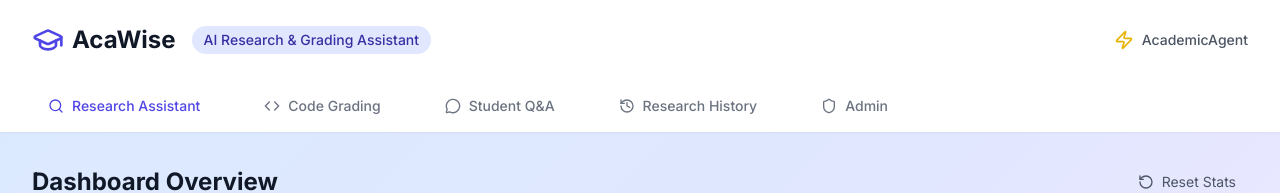
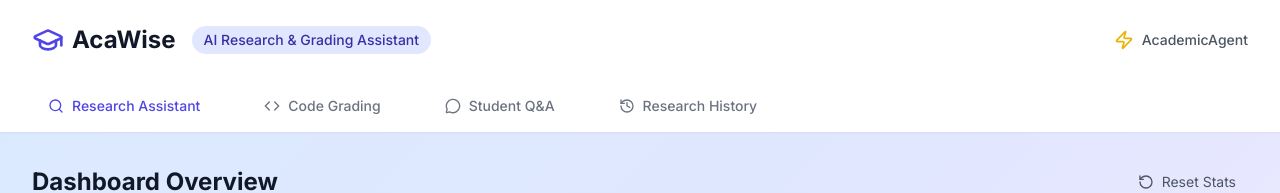
Before and after one commit to James-wasonga/Academic-Agent, a React (Vite) app in the folder Frontend/: page / in a window 1280 px wide. Shown: the top 193 px of the page. Built offline with nearby package versions, Linux system fonts and the light colour scheme.

Commit message:
disable the admin nav

```diff
--- a/Frontend/src/components/Navigation/Navigation.jsx
+++ b/Frontend/src/components/Navigation/Navigation.jsx
@@ -83,7 +83,7 @@ const Navigation = ({ activeTab, setActiveTab }) => {
     { id: 'grading', label: 'Code Grading', icon: Code },
     { id: 'chat', label: 'Student Q&A', icon: MessageCircle },
     { id: 'history', label: 'Research History', icon: History, showBadge: true }, // 🆕 NEW TAB
-    { id: 'admin', label: 'Admin', icon: Shield} //NEW
+    // { id: 'admin', label: 'Admin', icon: Shield} //NEW
   ];
 
   return (
```
